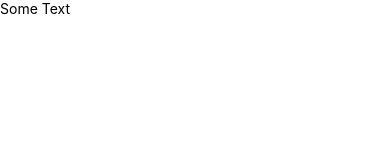
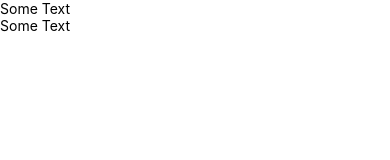
Before and after one commit to Koray-K/demoStore, a React Native app: screen / in a window 390 px wide. Shown: the top 160 px of the page. Built offline with nearby package versions, Linux system fonts and the light colour scheme.

Commit message:
Create Card Component

```diff
--- a/src/App.tsx
+++ b/src/App.tsx
@@ -8,12 +8,16 @@
 import React from 'react';
 import {SafeAreaView, Text, View} from 'react-native';
 
+import Card from './components/Card';
+
 function App() {
   return (
     <SafeAreaView>
       <View>
         <Text>Some Text</Text>
       </View>
+
+      <Card />
     </SafeAreaView>
   );
 }
--- a/src/components/Card/Card.tsx
+++ b/src/components/Card/Card.tsx
@@ -0,0 +1,12 @@
+import React from 'react';
+import {View, Text, Flatlist} from 'react-native';
+
+const Card = () => {
+  return (
+    <View>
+      <Text>Some Text</Text>
+    </View>
+  );
+};
+
+export default Card;
--- /dev/null
+++ b/src/components/Card/index.ts
@@ -0,0 +1 @@
+export {default} from './Card';
```
Also changed, not shown: src/components/Card/Card.style.ts (added, +7 -0 lines).
